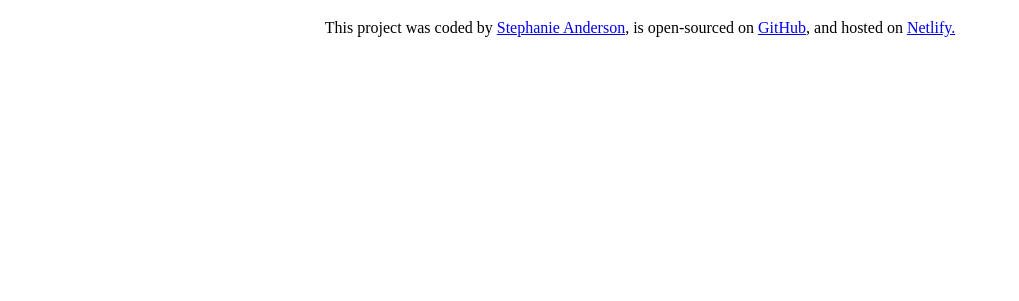
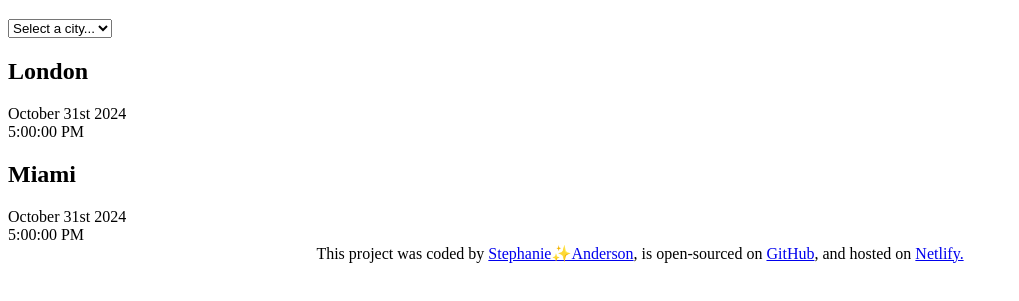
Before and after one commit to IslaAdventura/world-clock, a plain HTML site: page index.html in a window 1280 px wide. Shown: the part 61-362 px from the top of the page, without its empty margins (0-1019 px from the left). Drawn offline with Linux system fonts and the light colour scheme.

Commit message:
added basic HTML structure

```diff
--- a/index.html
+++ b/index.html
@@ -8,11 +8,29 @@
     <title>World Clock - Stephanie Anderson</title>
   </head>
   <body>
+    <div class="container">
       <h1>World Clock</h1>
+      <select>
+        <option value="">Select a city...</option>
+        <option value="">London</option>
+        <option value="">Miami</option>
+        <option value="">Tokyo</option>
+        <option value="">Moscow</option>
+      </select>
+      <div class="city">
+        <h2>London</h2>
+        <div class="date">October 31st 2024</div>
+        <div class="time">5:00:00 PM</div>
+      </div>
+      <div class="city">
+        <h2>Miami</h2>
+        <div class="date">October 31st 2024</div>
+        <div class="time">5:00:00 PM</div>
+      </div>
       <footer>
         This project was coded by
         <a href="https://github.com/IslaAdventura" target="_blank"
-        >Stephanie Anderson</a
+          >Stephanie✨Anderson</a
         >, is open-sourced on
         <a href="https://github.com/IslaAdventura/world-clock" target="_blank"
           >GitHub</a
@@ -25,5 +43,6 @@
         >
       </footer>
       <script src="javascript/index.js"></script>
+    </div>
   </body>
 </html>
```
Lines whose indentation alone changed are shown as unchanged.
